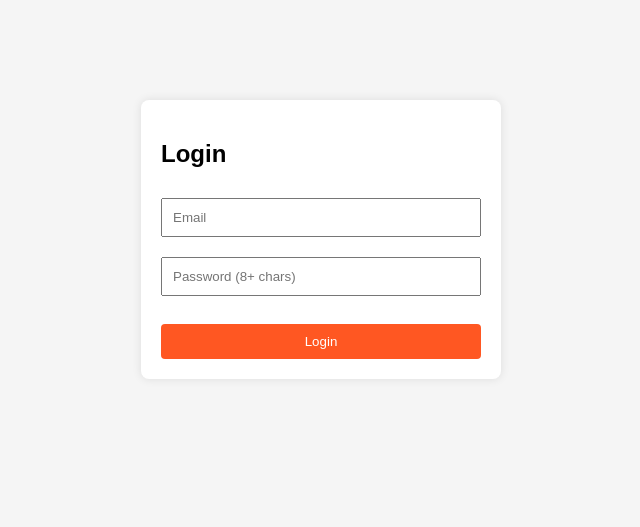
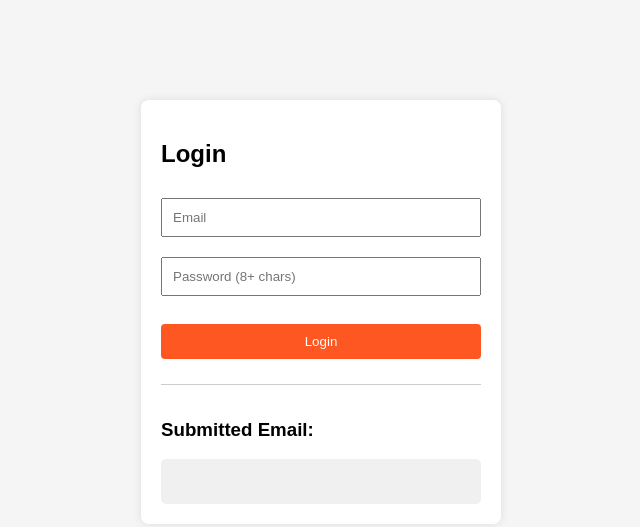
Before and after one commit to jtweltens13/OWASP-Juice-Shop, a website: page index.html in a window 1280 px wide. Shown: the whole page, without its empty margins (319-959 px from the left). Drawn offline with Linux system fonts and the light colour scheme.

Commit message:
another minor fix

```diff
--- a/index.html
+++ b/index.html
@@ -14,6 +14,8 @@
     input { width: 100%; padding: 10px; margin: 10px 0; box-sizing: border-box; }
     button { width: 100%; padding: 10px; background:#ff5722; color:white; border:none; border-radius: 4px; }
     .error { color:red; font-size: 14px; min-height: 18px; }
+    .user-output { margin-top: 25px; padding-top: 15px; border-top: 1px solid #ccc; }
+    #output { margin-top: 10px; padding: 10px; background: #f0f0f0; border-radius: 5px; min-height: 25px; }
   </style>
 
   <script defer>
@@ -75,15 +77,19 @@
   <div class="login-container">
     <h2>Login</h2>
 
-    <!-- XSS output target -->
-    <div id="output"></div>
-
     <form id="loginForm">
       <input type="text" id="email" placeholder="Email" />
       <input type="password" id="password" placeholder="Password (8+ chars)" />
       <div class="error" id="errorMessage"></div>
       <button type="submit">Login</button>
     </form>
+
+    <!-- Display submitted user input BELOW login -->
+    <div class="user-output">
+      <h3>Submitted Email:</h3>
+      <div id="output"></div>
+    </div>
+
   </div>
 </body>
 </html>
```
